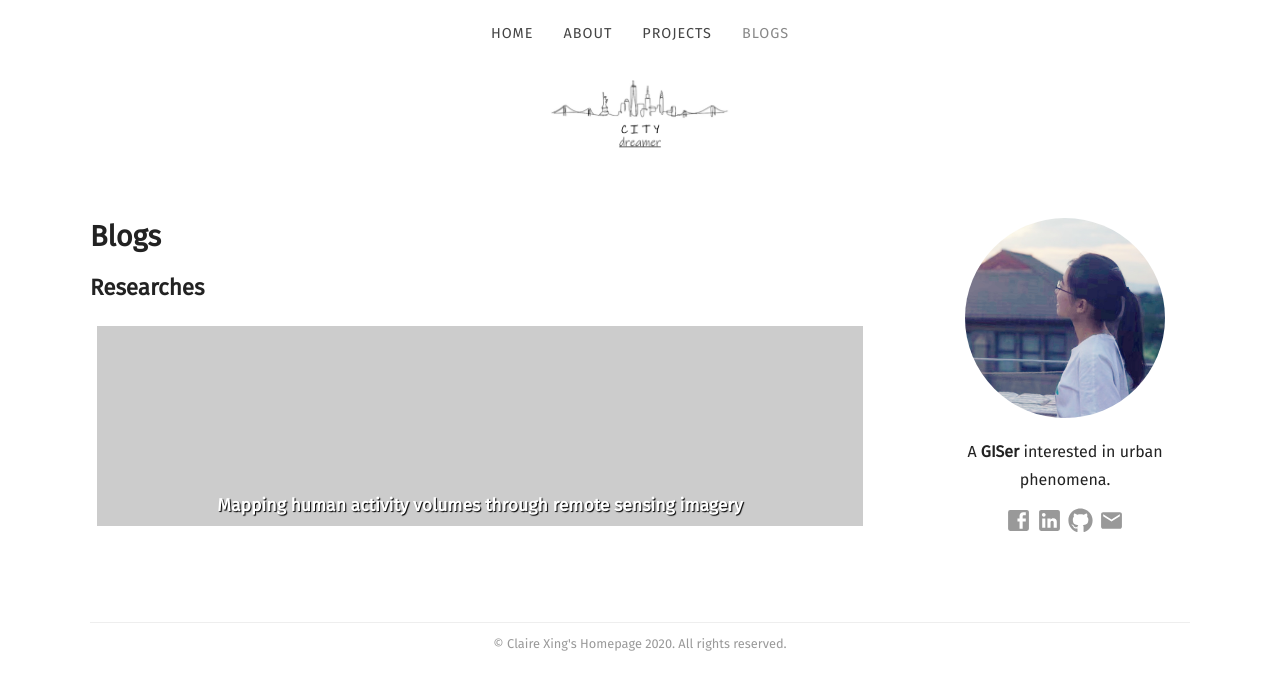
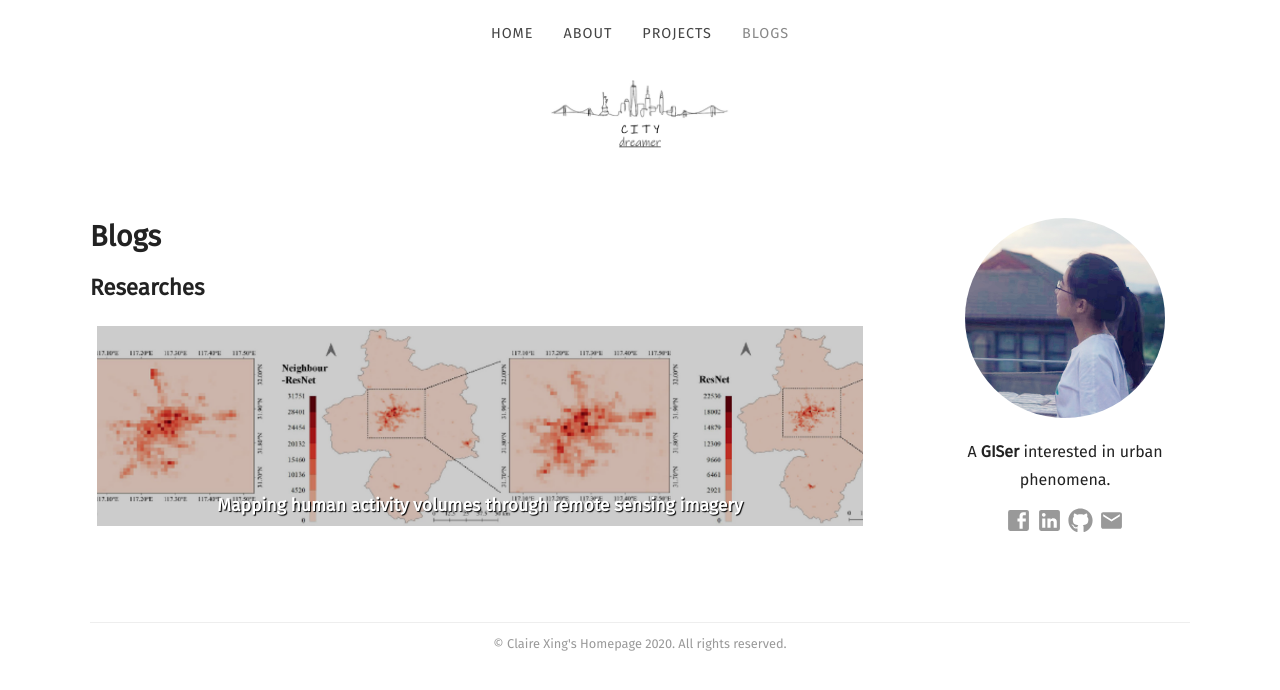
Before and after one commit to ClaireXing/ClaireXing.github.io, a Jekyll site: the page built from blogs.html, in a window 1280 px wide. Shown: the top 690 px of the page. Built offline with Jekyll 4.4.1, drawn with Linux system fonts in a browser that asks for light colours; some web fonts are replaced.

Commit message:
Update blogs.html

```diff
--- a/blogs.html
+++ b/blogs.html
@@ -9,7 +9,7 @@ image_view: true
 		<h2>{{ category[0] }}</h2>
 		<div class="recipes">
 			{% for recipe in category[1] %}
-				<div class="recipe" style="background-image: {{ recipe.featured_image }}">
+				<div class="recipe" style="background-image: url('{{ site.baseurl }}/images/NRN-coverfig.png')">
 					<a href="{{ site.baseurl }}{{ recipe.url }}"><span>{{ recipe.title }}</span></a>
 				</div>
 			{% endfor %}
```
